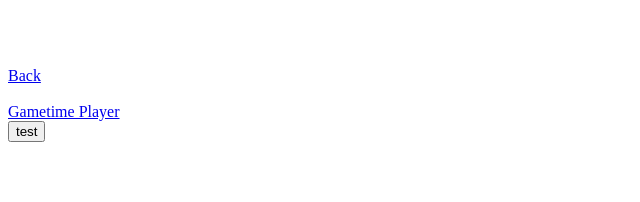
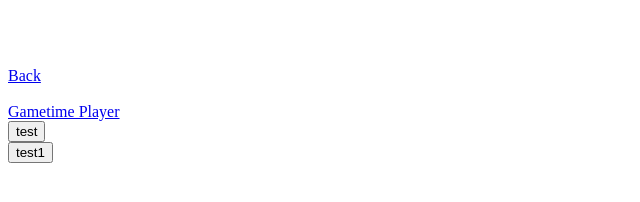
Before and after one commit to unblocked-gamess/unblocked-games, a plain HTML site: page Misc/Menu/Games.html in a window 1280 px wide. Shown: the whole page, without its empty margins (0-640 px from the left). Drawn offline with Linux system fonts and the light colour scheme.

Commit message:
Update Games.html

```diff
--- a/Misc/Menu/Games.html
+++ b/Misc/Menu/Games.html
@@ -18,6 +18,20 @@
       win.document.body.appendChild(iframe);
     }
 
+    function gametimeplayer2() {
+      var url = "https://www.prepostseo.com/image-to-text"
+      var win;
+      win = window.open();
+      win.document.body.style.margin = "0";
+      win.document.body.style.height = "100vh";
+      var iframe = win.document.createElement("iframe");
+      iframe.style.border = "none";
+      iframe.style.width = "100%";
+      iframe.style.height = "100%";
+      iframe.style.margin = "0";
+      iframe.src = url;
+      win.document.body.appendChild(iframe);
+    }
     </script>
   </head>
   <body>
@@ -28,6 +42,8 @@
       <a href="https://unblocked-gamess.github.io/unblocked-games/Misc/Menu/Games/gametime-player.html" target="_self">Gametime Player</a>
       <br>
       <button onclick="gametimeplayer()">test</button>
+      <br>
+      <button onclick="gametimeplayer2()">test1</button>
     </font>
   </body>
 </html>
```
